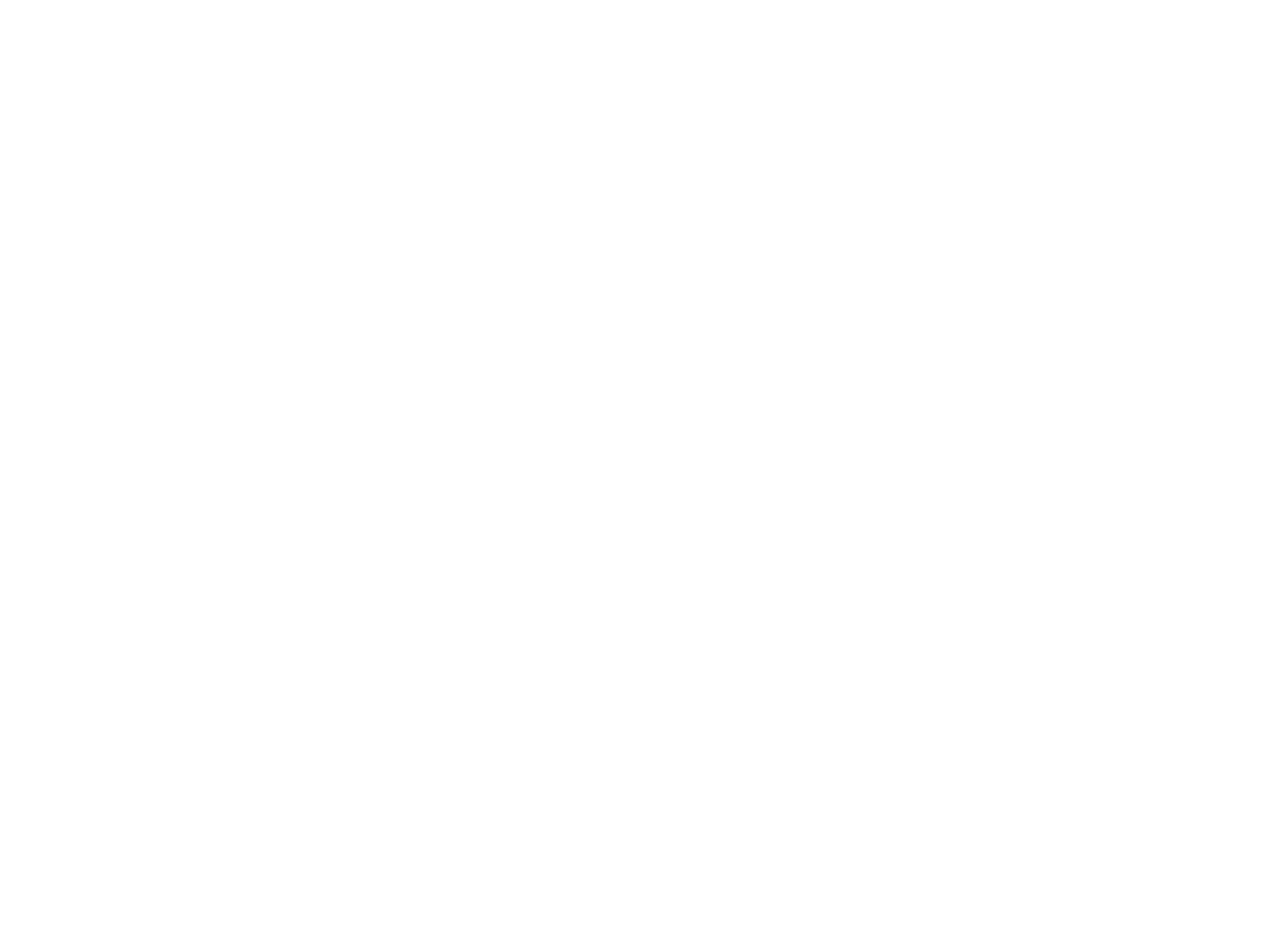
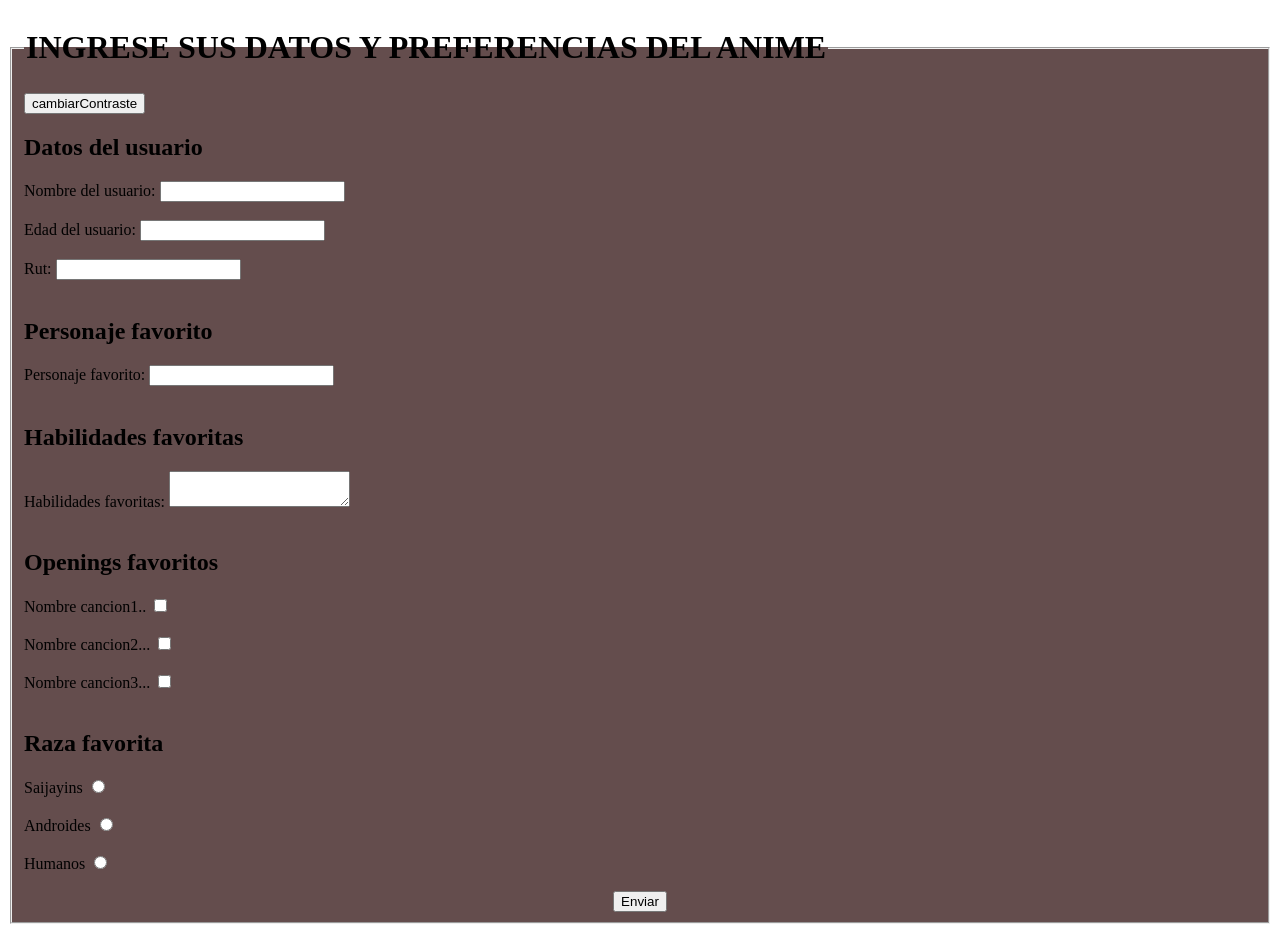
Before and after one commit to guidoftp/Guido-Araya-EVA3, a plain HTML site: page index.html in a window 1280 px wide. Before the commit the page ends 800 px from the top, so only its background shows below. Drawn offline with Linux system fonts and the light colour scheme.

Commit message:
"fin parte 1"
1.	Incorporar dentro de su página accesibilidad; cambio de tamaño de fuentes y contraste de la página. no lo hice
-----------------------------------------
2.	Incorporar un formulario que cuente con lo siguiente:
a.	8 campos mínimos todos distintos, pueden variar según su tipo (type) en caso de que sea input o podrían ser textarea o select. ME FALTA UN CAMPO
b.	Debe tener al menos 1 input de type checkbox o radio LO TENGO LISTO
c.	Debe tener al menos 1 textarea LO TENGO LISTO
d.	Debe tener al menos 1 select ME FALTA HACERLO
e.	El formulario debe tener relación con el contenido de la página. LO TENGO LISTO
f.	Si ya cuenta con un formulario puede eliminarlo, modificarlo o agregar otro. LISTO
g.	Debe validar cualquier tipo de inconsistencia previo al registro y alertar al usuario en que se está equivocando de la forma que usted estime conveniente. Con inconsistencia se refiere a no registrar campos vacíos, que de ser un input numérico no pueda recibir letras, o en algunos casos evitar que sea negativo, entre otros. POR HACER

```diff
--- a/asset/css/styles.css
+++ b/asset/css/styles.css
@@ -0,0 +1,4 @@
+fieldset{
+    background-color: rgb(100, 77, 77);
+    color: rgb(0, 0, 0);
+}
--- a/asset/js/promesas.js
+++ b/asset/js/promesas.js
@@ -0,0 +1,2 @@
+import { doc, getDoc} from "firebase/firestore"
+import { db } from "./firebase.js";
--- a/asset/js/script.js
+++ b/asset/js/script.js
@@ -0,0 +1,14 @@
+window.addEventListener("load", ()=>{
+    document.getElementById("btnRegistrar").addEventListener("click",registrar);
+})
+
+const registrar = () =>{
+    let eNombre = document.getElementById("nombre")
+
+    let vNombre = eNombre.value;
+
+    //recuperar el objeto
+    let objeto{
+        nombre: vNombre;
+    }
+}
--- a/index.html
+++ b/index.html
@@ -4,8 +4,57 @@
     <meta charset="UTF-8">
     <meta name="viewport" content="width=device-width, initial-scale=1.0">
     <title>Cuestionario Dragon Ball Z</title>
+    <script type="module" src="asset/js/script.js"></script>
+    <link rel="stylesheet" href="asset/css/styles.css">
+
 </head>
 <body>
+    <form>
+        <fieldset>
+            <legend><h1>INGRESE SUS DATOS Y PREFERENCIAS DEL ANIME</h1></legend>
+            <button onclick="cambiarContraste()">cambiarContraste</button>
+        <!-- AQUI VAN LOS CAMPOS DE USUARIO -->
+        <h2>Datos del usuario</h2>
+        <label for="nombre">Nombre del usuario: </label>
+        <input type="text" id="nombre" name="nombre"><br><br>
+
+        <label for="edad">Edad del usuario: </label>
+        <input type="number" id="edad" name="edad"><br><br>
+
+        <label for="rut">Rut: </label>
+        <input type="text" id="rut" name="rut"><br><br>
+        <!-- FIN DE CAMPOS USUARIO -->
+
+        <!-- AQUI CAMPOS DE TEMATICA DRAGON BALL Z -->
+        <h2>Personaje favorito</h2>
+        <label for="personaje">Personaje favorito: </label>
+        <input id="text" id="personaje" name="personaje"><br><br>
+
+        <h2>Habilidades favoritas</h2>
+        <label for="habilidad">Habilidades favoritas: </label>
+        <textarea id="habilidad" name="habilidad"></textarea><br><br>
+
+        <h2>Openings favoritos</h2>
+        <label for="opening">Nombre cancion1..</label>
+        <input type="checkbox" id="opening1" name="opening1"><br><br>
+        <label for="opening">Nombre cancion2...</label>
+        <input type="checkbox" id="opening2" name="opening2"><br><br>
+        <label for="opening">Nombre cancion3...</label>
+        <input type="checkbox" id="opening3" name="opening3"><br><br>
+
+        <h2>Raza favorita</h2>
+        <label for="raza1">Saijayins</label>
+        <input type="radio" id="raza1" name="raza1"><br><br>
+        <label for="raza2">Androides</label>
+        <input type="radio" id="raza2" name="raza2"><br><br>
+        <label for="raza3">Humanos</label>
+        <input type="radio" id="raza3" name="raza3"><br><br>
+
+        <center><button type="submit" id="btnRegistrar">Enviar</button></center>
+
+
+    </fieldset>
+    </form>
 
 </body>
 </html>
```
Also changed, not shown: asset/js/firebase.js (+3 -8 lines), asset/js/credenciales.js (renamed from asset/js/credenciale.js).
